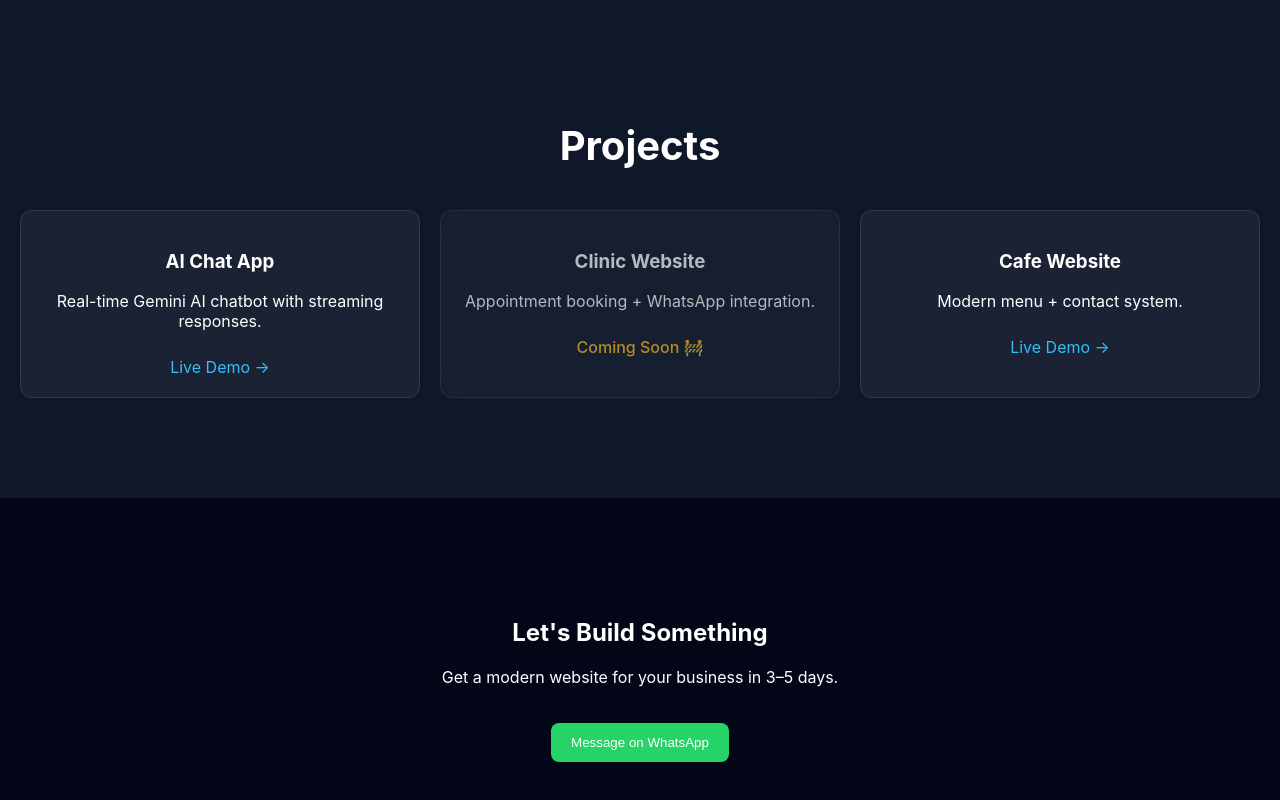
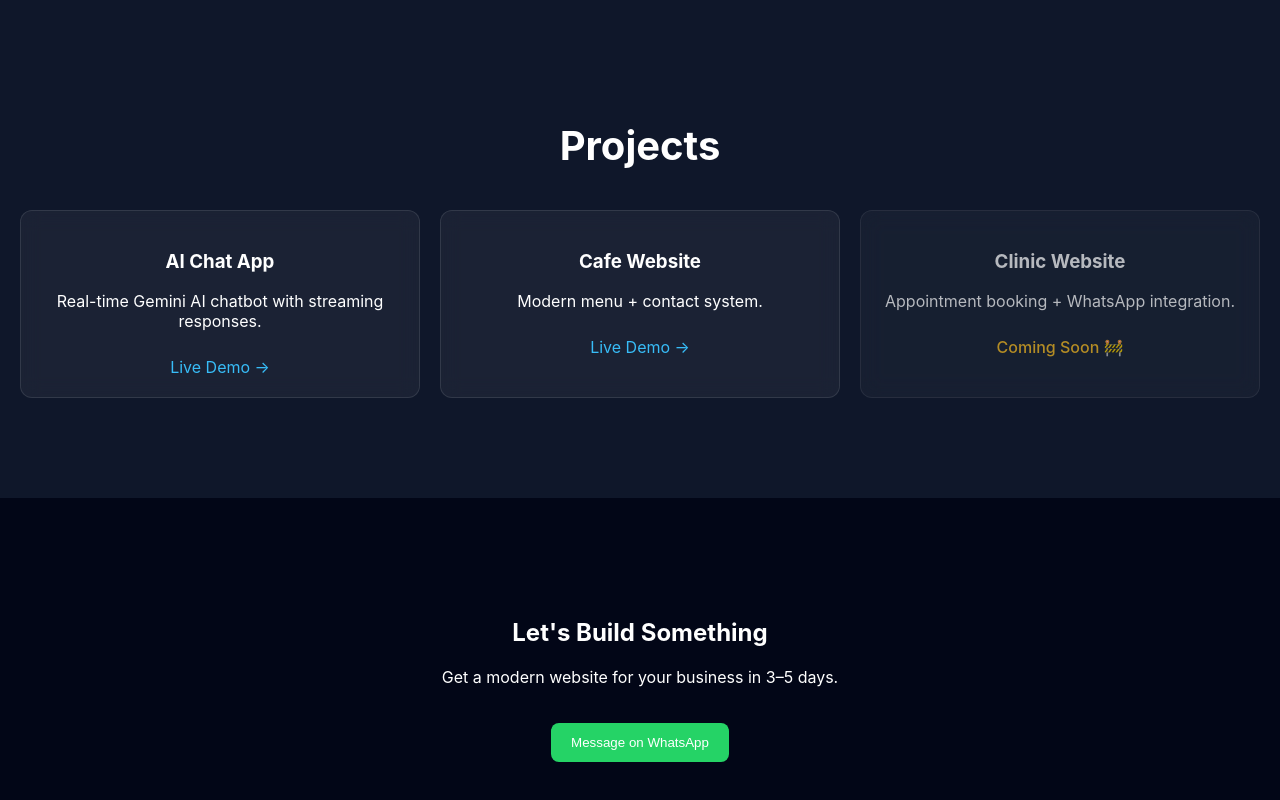
Before and after one commit to Arunvicky30/portfolio, a React (Vite) app: page / in a window 1280 px wide. Shown: the part 1304-2104 px from the top of the page. Built offline with nearby package versions, Linux system fonts and the light colour scheme.

Commit message:
Update Projects.jsx

```diff
--- a/src/components/Projects.jsx
+++ b/src/components/Projects.jsx
@@ -7,16 +7,17 @@ const projects = [
     link: "https://arun-gpt-five.vercel.app/",
     status: "live",
   },
-  {
-    title: "Clinic Website",
-    desc: "Appointment booking + WhatsApp integration.",
-   status: "coming",
-  },
+
   {
     title: "Cafe Website",
     desc: "Modern menu + contact system.",
       status: "live",
       link: "https://mycafe-522453897600.asia-southeast1.run.app/",
+  },
+   {
+    title: "Clinic Website",
+    desc: "Appointment booking + WhatsApp integration.",
+   status: "coming",
   },
 ];
 
```
